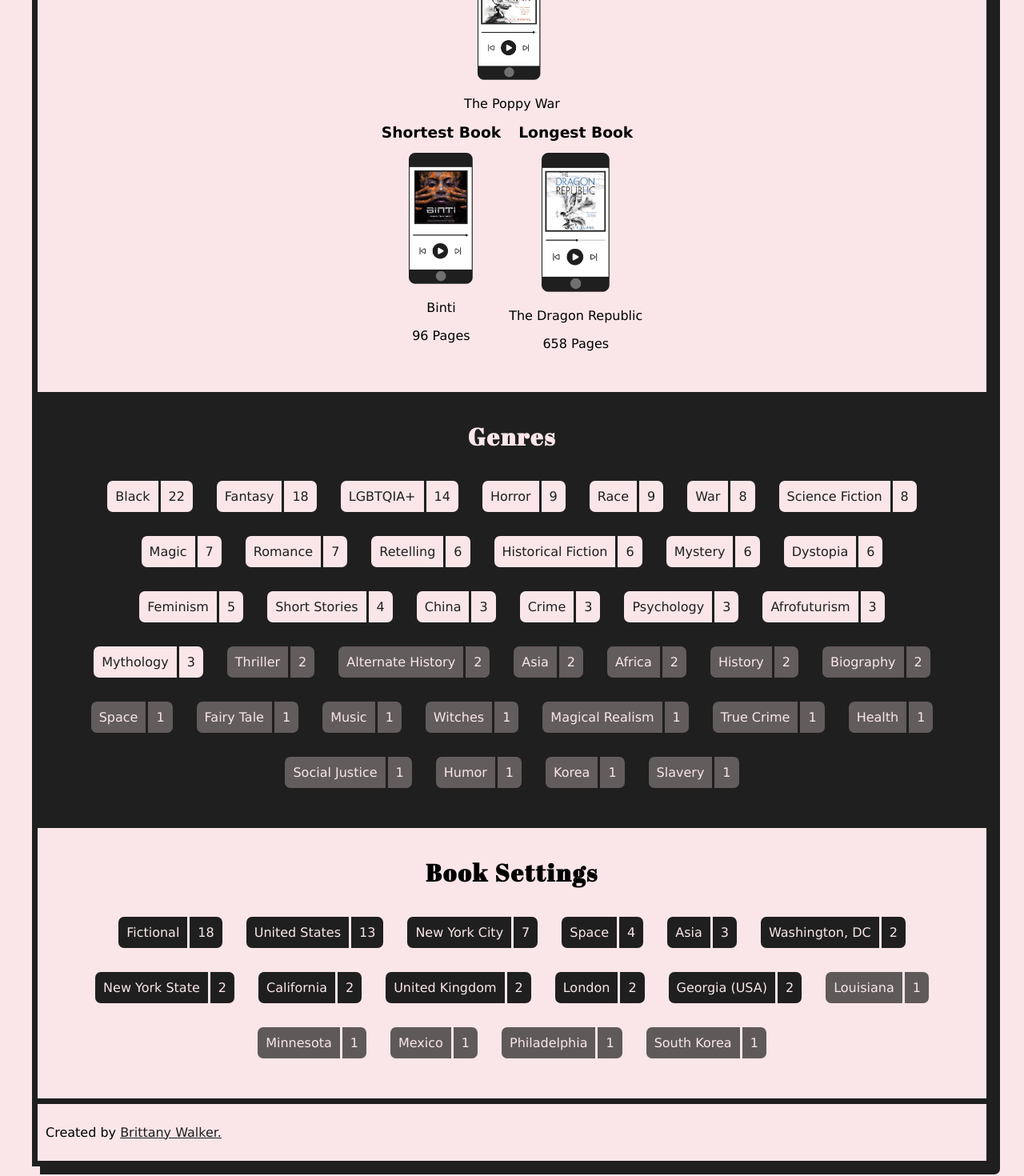
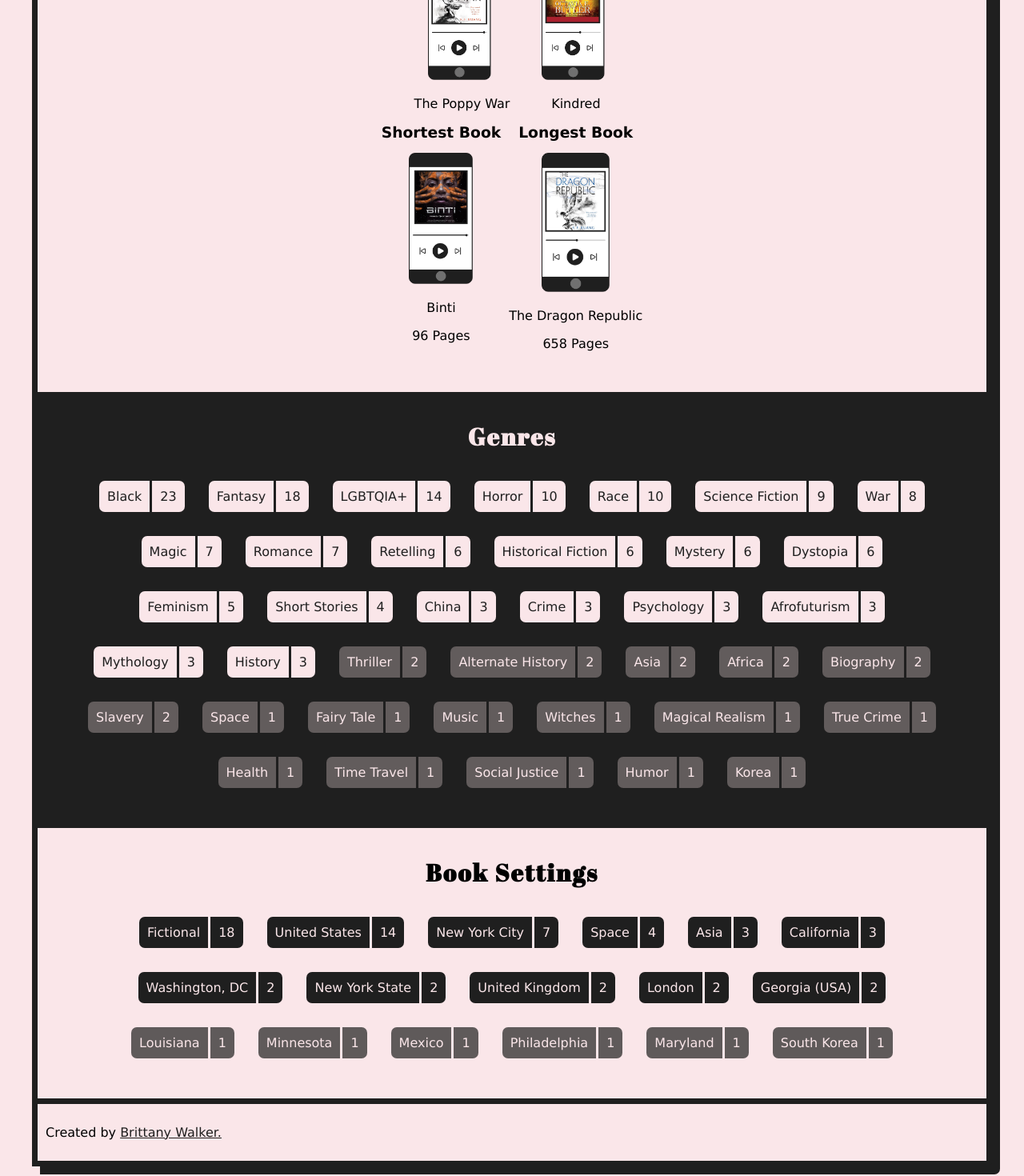
Before and after one commit to brittanyrw/thebookishlog, a Vue app: page /stats in a window 1280 px wide. Shown: the part 940-2410 px from the top of the page at 80% size. Built offline with nearby package versions, Linux system fonts and the light colour scheme.

Commit message:
Add book

```diff
--- a/src/data/authors.js
+++ b/src/data/authors.js
@@ -405,7 +405,7 @@ export const authorData = [
   },
   {
     name: "Octavia E. Butler",
-    books: ["Bloodchild and Other Stories"],
+    books: ["Bloodchild and Other Stories", "Kindred"],
     poc: true,
     gender: "female",
     lgbt: false,
@@ -510,3 +510,5 @@ export const authorData = [
     website: "rivers-solomon.com"
   }
 ];
+
+// A Master of Djinn - Started Aug 20
--- a/src/data/books.ts
+++ b/src/data/books.ts
@@ -46,6 +46,7 @@ export type Setting =
   | "Georgia (USA)"
   | "Louisiana"
   | "London"
+  | "Maryland"
   | "Mexico"
   | "Minnesota"
   | "New York City"
@@ -93,6 +94,7 @@ export type Genres =
   | "Social Justice"
   | "Space"
   | "Thriller"
+  | "Time Travel"
   | "True Crime"
   | "Vampires"
   | "War"
@@ -1307,5 +1309,38 @@ export const bookData: Book[] = [
     tbrMonth: "",
     library: false,
     dedication: { text: "", person: "" }
+  },
+  {
+    title: "Kindred",
+    author: ["Octavia E. Butler"],
+    audioBookNarrator: ["Kim Staunton"],
+    publishedYear: 1979,
+    setting: ["United States", "Maryland", "California"],
+    genre: [
+      "Black",
+      "Science Fiction",
+      "Time Travel",
+      "Horror",
+      "Race",
+      "History",
+      "Slavery"
+    ],
+    age: "Adult",
+    type: "Fiction",
+    pages: 287,
+    medium: "Audio",
+    rating: 5,
+    dateStarted: "08/18/2022",
+    dateFinished: "08/20/2022",
+    dnfDate: "",
+    progress: "finished",
+    pageProgress: 100,
+    bookCoverColor: "Orange",
+    bookCoverObject: "Woman",
+    fav: true,
+    tbr: false,
+    tbrMonth: "",
+    library: false,
+    dedication: { text: "", person: "" }
   }
 ];
```
Also changed, not shown: src/assets/imgs/kindred.png (added).
